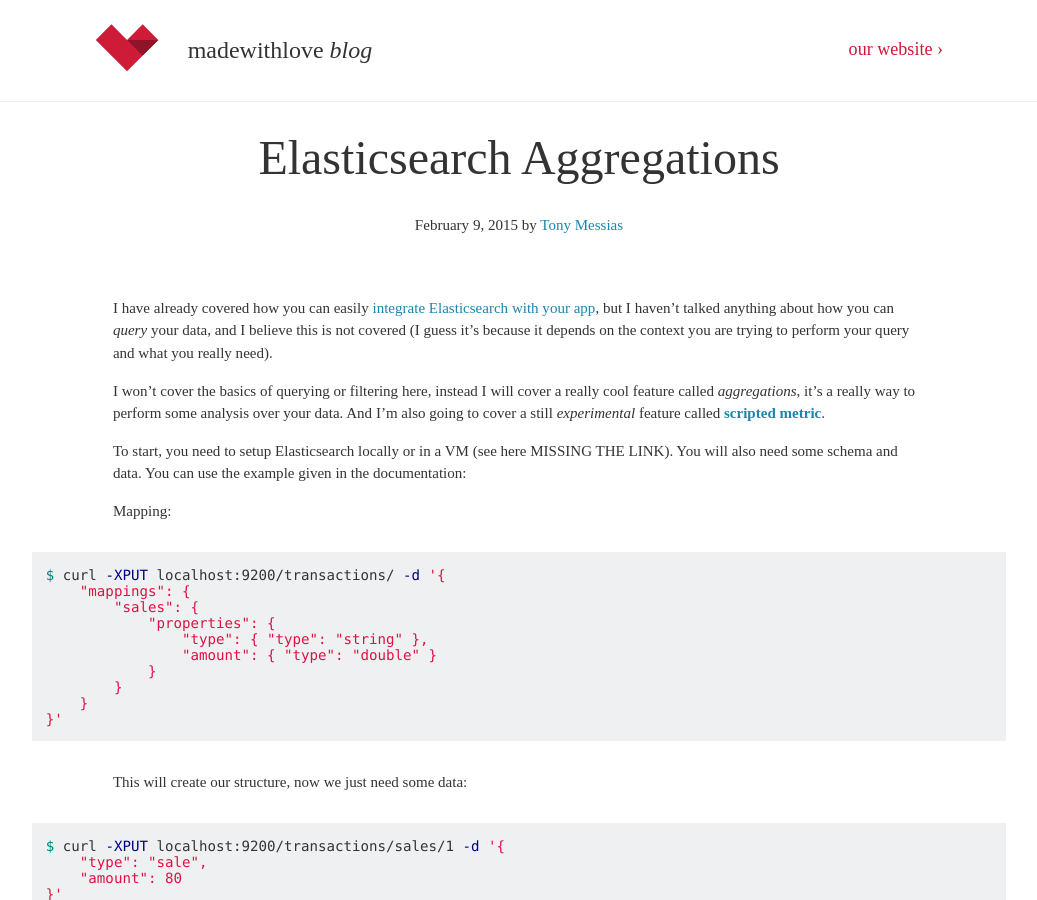
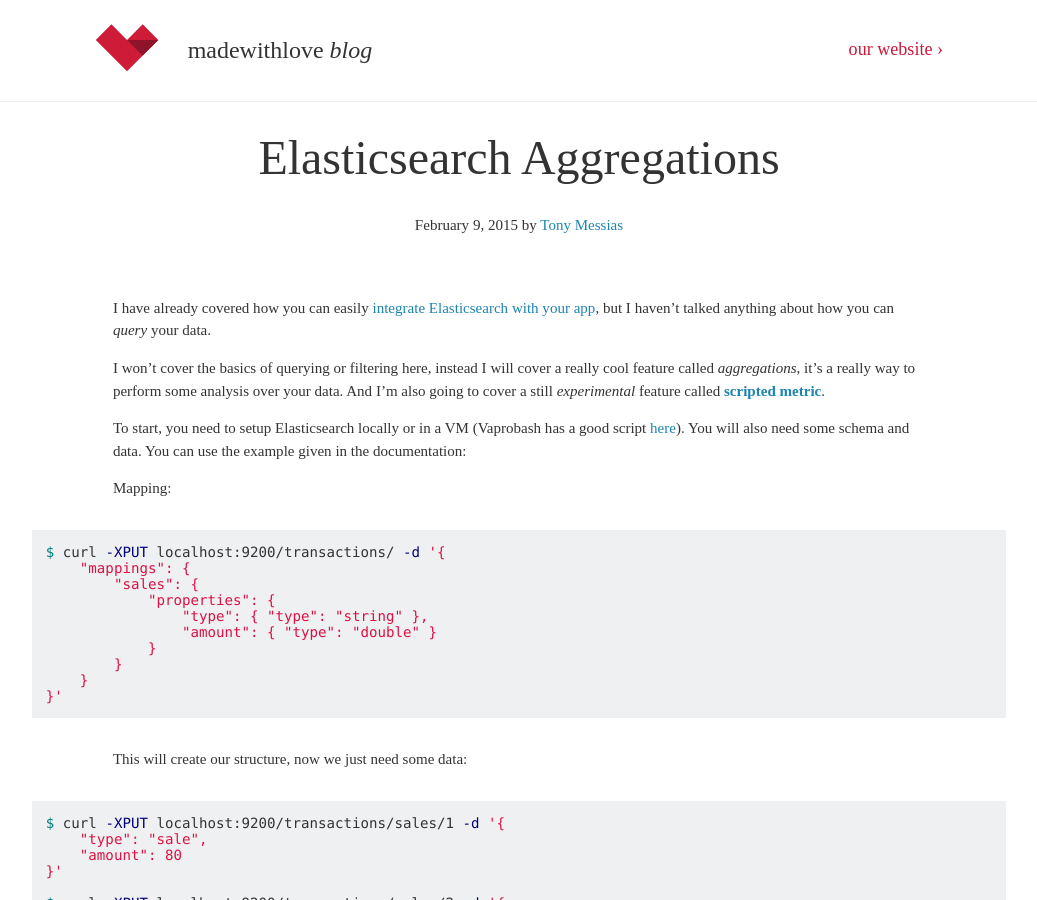
Before and after one commit to dimsav/blog, a Jekyll site: the page built from _posts/2015-02-08-elasticsearch-aggregations.md, in a window 1280 px wide and 900 px high. Shown: the whole window, without its empty margins (121-1158 px from the left). Built offline with Jekyll 4.4.1, drawn with Linux system fonts in a browser that asks for light colours.

Commit message:
adding missing link and fix some paragraphs

```diff
--- a/_posts/2015-02-08-elasticsearch-aggregations.md
+++ b/_posts/2015-02-08-elasticsearch-aggregations.md
@@ -6,13 +6,13 @@ author: tony
 categories: [elasticsearch, aggregations,search]
 ---
 
-I have already covered how you can easily [integrate Elasticsearch with your app](http://blog.madewithlove.be/post/integrating-elasticsearch-with-your-laravel-app/), but I haven't talked anything about how you can *query* your data, and I believe this is not covered (I guess it's because it depends on the context you are trying to perform your query and what you really need).
+I have already covered how you can easily [integrate Elasticsearch with your app](http://blog.madewithlove.be/post/integrating-elasticsearch-with-your-laravel-app/), but I haven't talked anything about how you can *query* your data.
 
 <!-- more -->
 
 I won't cover the basics of querying or filtering here, instead I will cover a really cool feature called *aggregations*, it's a really way to perform some analysis over your data. And I'm also going to cover a still *experimental* feature called [**scripted metric**](http://www.elasticsearch.org/guide/en/elasticsearch/reference/current/search-aggregations-metrics-scripted-metric-aggregation.html).
 
-To start, you need to setup Elasticsearch locally or in a VM (see here MISSING THE LINK). You will also need some schema and data. You can use the example given in the documentation:
+To start, you need to setup Elasticsearch locally or in a VM (Vaprobash has a good script [here](https://github.com/fideloper/Vaprobash/blob/master/scripts/elasticsearch.sh)). You will also need some schema and data. You can use the example given in the documentation:
 
 Mapping:
 
```
